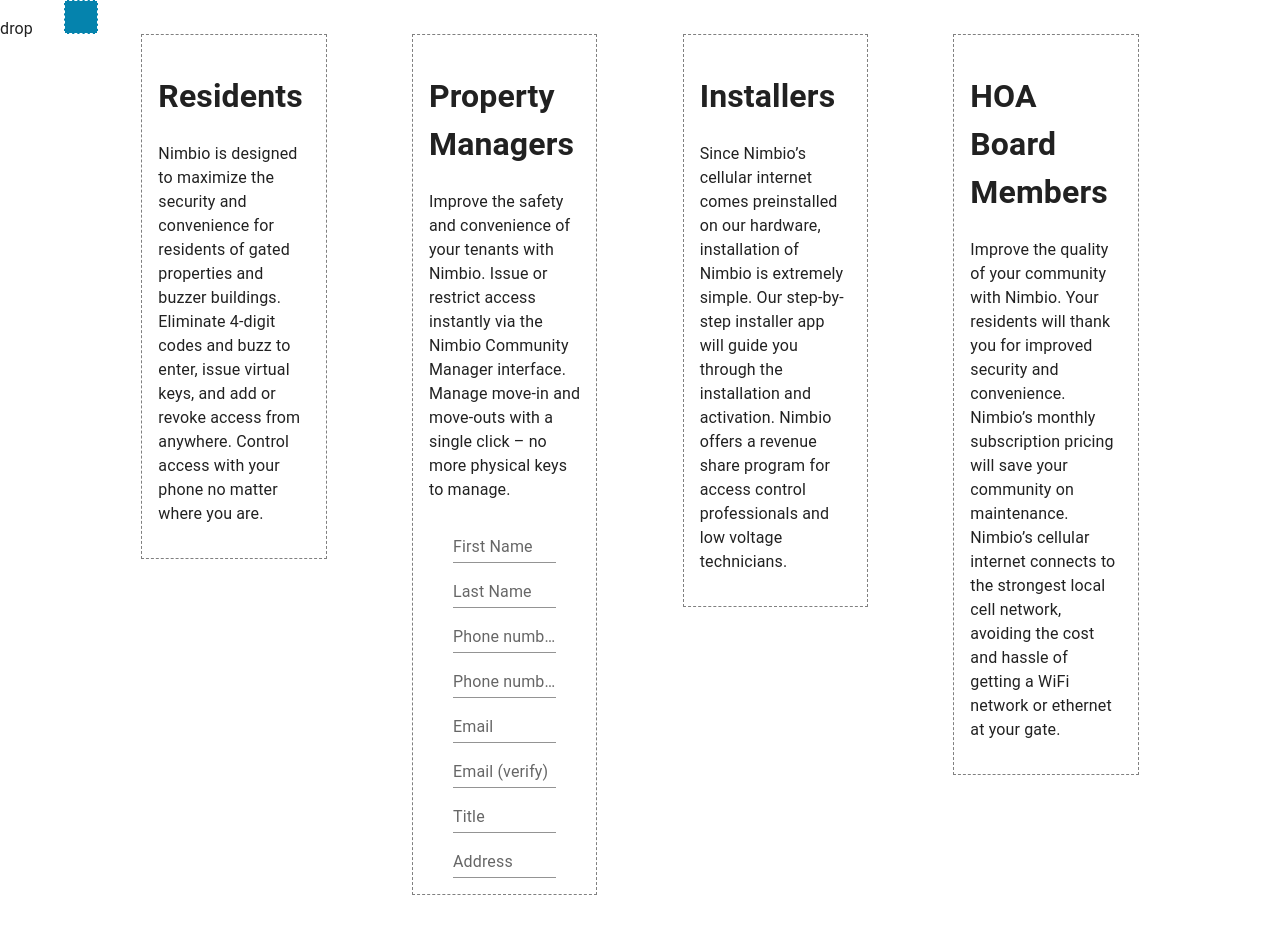
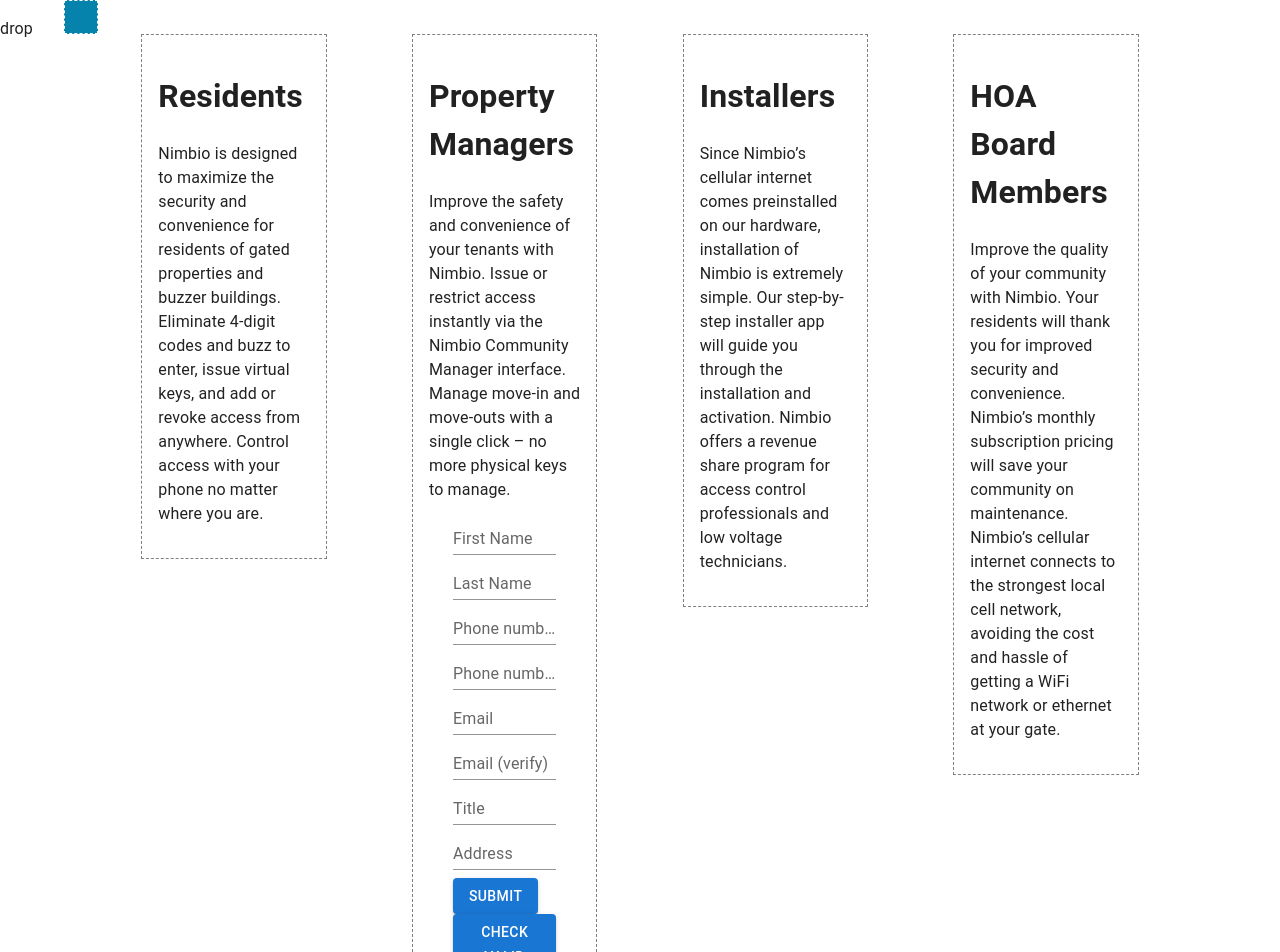
Before and after one commit to loserluki/nimbio_landing, a React (Create React App) app: page / in a window 1280 px wide. Shown: the top 952 px of the page. Before the commit the page ends 895 px from the top, so only its background shows below. Built offline with nearby package versions, Linux system fonts and the light colour scheme.

Commit message:
form error checking functionality introduced, minor formatting cleanup

```diff
--- a/src/components/Forms/SampleForm.js
+++ b/src/components/Forms/SampleForm.js
@@ -1,40 +1,84 @@
 import React, { useState } from 'react';
 
-import {Container, Grid, TextField} from "@mui/material";
+import {Container, Grid, Button, TextField} from "@mui/material";
 
 const SampleForm = () => {
 
-    const [name_f, setname_f] = useState(null);
-    const [name_l, setname_l] = useState(null);
-    const [phone, setphone] = useState(null);
-    const [phone_v, setphone_v] = useState(null);
-    const [email, setemail] = useState(null);
-    const [email_v, setemail_v] = useState(null);
-    const [title, settitle] = useState(null);
-    const [addr, setaddr] = useState(null);
+    const [nameFirst, setNameFirst] = useState(null);
+    const [nameLast, setNameLast] = useState(null);
+    const [phone, setPhone] = useState(null);
+    const [phoneV, setPhoneV] = useState(null);
+    const [email, setEmail] = useState(null);
+    const [emailV, setEmailV] = useState(null);
+    const [title, setTitle] = useState(null);
+    const [addr, setAddr] = useState(null);
+
+    let VALID = true;
+    let NAMEF = false;
+    let NAMEL = false;
+    let PHONE = false;
+    let EMAIL = false;
+    let TITLE = false;
+    let ADDR = false;
 
     const format_grid = {
         display: "grid",
         gridTemplateColumns: "repeat(5, 1fr)"
     };
 
-    const handleChange = (e) => {
-        console.log("field changed to ", e.target.value);
+    const handleSubmit = () => {
+        console.log("in fields: ", nameFirst, nameLast, phone, phoneV, email, emailV, title, addr);
+        if (nameFirst) { NAMEF = true; }
+        if (nameLast) { NAMEL = true; }
+        if (phone) {
+            if (phone === phoneV) {
+                PHONE = true;
+            } else {
+                console.log("phone/V doesnt match");
+            }
+        } else {
+            console.log("phone invalid");
+        }
+        if (email) {
+            if (email === emailV) {
+                EMAIL = true;
+            } else {
+                console.log("email/V doesnt match");
+            }
+        } else {
+            console.log("email invalid");
+        }
+        if (title) { TITLE = true; }
+        if (addr) { ADDR = true; }
 
-    }
+        if (NAMEF && NAMEL && PHONE && EMAIL && TITLE && ADDR) {
+            VALID = true;
+            console.log("form valid, submitting");
+            alert('form submitted!');
+        } else {
+            VALID = false;
+            console.log("form invalid!", VALID);
+        }
+    };
 
     return (
         <Container fixed>
-            <Grid container direction='column'>
-                <Grid container direction='row'>
+            <Grid container
+                  direction='column'
+                  alignItems='center'
+                  rowSpacing={1}
+            >
+                <Grid container
+                      direction='row'
+                >
                     <Grid item>
                         <TextField
                             id="name_first"
                             label="First Name"
                             variant="standard"
                             size="small"
-                            value={name_f}
-                            onChange={e => handleChange(e)}
+                            value={nameFirst}
+                            onChange={(e) => setNameFirst(e.target.value)}
                         />
                     </Grid>
                     <Grid item>
@@ -43,19 +87,21 @@
                             label="Last Name"
                             variant="standard"
                             size="small"
-                            value={name_l}
-                            onChange={e => handleChange(e)}
+                            value={nameLast}
+                            onChange={(e) => setNameLast(e.target.value)}
                         />
                     </Grid>
                 </Grid>
-                <Grid container direction='row'>
+                <Grid container
+                      direction='row'
+                >
                     <Grid item>
                         <TextField id="phone"
                                    label="Phone number"
                                    variant="standard"
                                    size="small"
                                    value={phone}
-                                   onChange={e => handleChange(e)}
+                                   onChange={(e) => setPhone(e.target.value)}
                         />
                     </Grid>
                     <Grid item>
@@ -63,12 +109,14 @@
                                    label="Phone number (verify)"
                                    variant="standard"
                                    size="small"
-                                   value={phone_v}
-                                   onChange={e => handleChange(e)}
+                                   value={phoneV}
+                                   onChange={(e) => setPhoneV(e.target.value)}
                         />
                     </Grid>
                 </Grid>
-                <Grid container direction='row'>
+                <Grid container
+                      direction='row'
+                >
                     <Grid item>
                         <TextField
                             id="email"
@@ -76,7 +124,7 @@
                             variant="standard"
                             size="small"
                             value={email}
-                            onChange={e => handleChange(e)}
+                            onChange={(e) => setEmail(e.target.value)}
                         />
                     </Grid>
                     <Grid item>
@@ -85,8 +133,8 @@
                             label="Email (verify)"
                             variant="standard"
                             size="small"
-                            value={email_v}
-                            onChange={e => handleChange(e)}
+                            value={emailV}
+                            onChange={(e) => setEmailV(e.target.value)}
                         />
                     </Grid>
                 </Grid>
@@ -98,7 +146,7 @@
                             variant="standard"
                             size="small"
                             value={title}
-                            onChange={e => handleChange(e)}
+                            onChange={(e) => setTitle(e.target.value)}
                         />
                     </Grid>
                 </Grid>
@@ -110,9 +158,23 @@
                             variant="standard"
                             size="small"
                             value={addr}
-                            onChange={e => handleChange(e)}
+                            onChange={(e) => setAddr(e.target.value)}
                         />
                     </Grid>
+                </Grid>
+                <Grid item>
+                    <Button
+                        variant="contained"
+                        onClick={() => {
+                            handleSubmit();
+                        }}>
+                        Submit
+                    </Button>
+                    <Button
+                        variant="contained"
+                        onClick={() => console.log(VALID)}>
+                        Check VALID
+                    </Button>
                 </Grid>
             </Grid>
         </Container>
```
